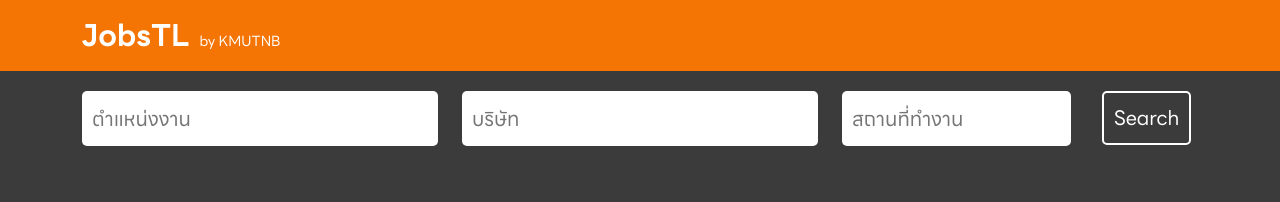
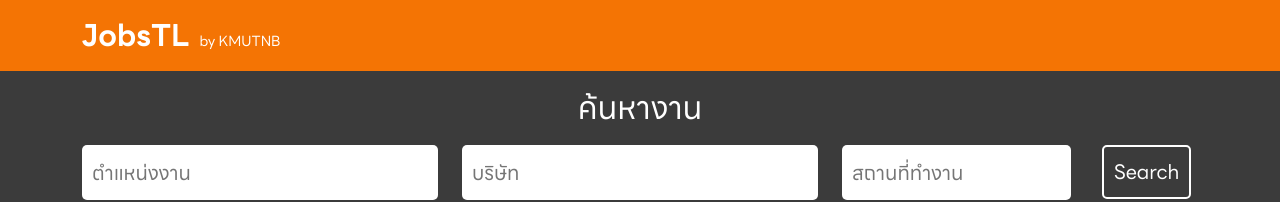
Before and after one commit to KMUTNBDatabaseSystemsGroup8/mini-project, a React (Create React App) app: page / in a window 1280 px wide. Shown: the top 202 px of the page. Built offline with nearby package versions, Linux system fonts and the light colour scheme; no server answers.

Commit message:
Change Some UI

```diff
--- a/src/Home.js
+++ b/src/Home.js
@@ -159,6 +159,8 @@ function Home() {
       <div style={searchBarStyle}>
   <div className="container">
     <div className="row">
+      <h1></h1>
+      <h2>ค้นหางาน</h2>
       <div className="col-md-4">
         <input type="text" onChange={inputValue_forsearch("job_postings")} placeholder="ตำแหน่งงาน" style={searchBoxStyle} />
       </div>
```
